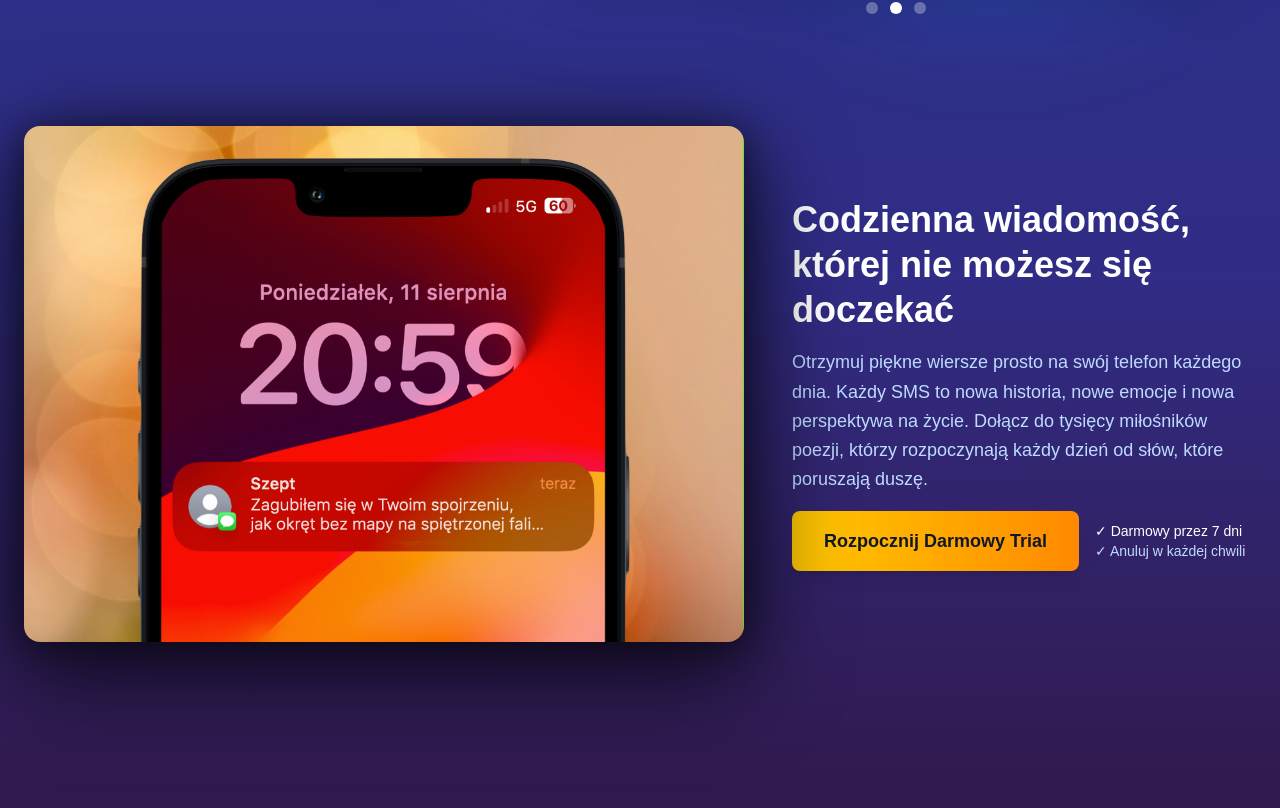
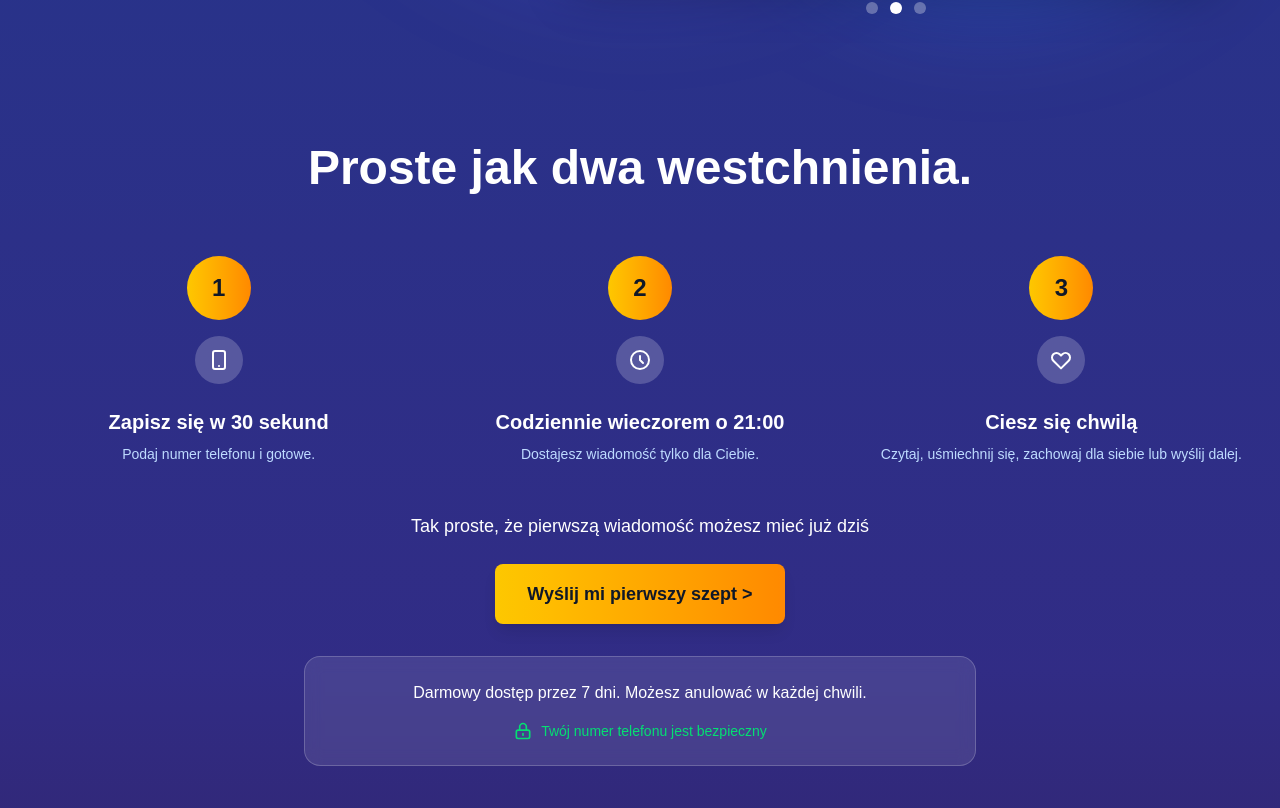
Before and after one commit to kamilkulik/whisper, a Next.js app: page / in a window 1280 px wide. Shown: the part 752-1560 px from the top of the page. Built offline with nearby package versions, Linux system fonts and the light colour scheme.

Commit message:
add how it works section

```diff
--- /dev/null
+++ b/src/app/components/HowItWorks.tsx
@@ -0,0 +1,115 @@
+'use client';
+
+interface HowItWorksProps {
+  onGetStarted: () => void;
+}
+
+export default function HowItWorks({ onGetStarted }: HowItWorksProps) {
+  return (
+    <div className="relative py-20">
+      <div className="max-w-7xl mx-auto px-6">
+        {/* Main Headline */}
+        <div className="text-center mb-16">
+          <h2 className="text-4xl lg:text-5xl font-bold text-white mb-4">
+            Proste jak dwa westchnienia.
+          </h2>
+        </div>
+
+        {/* Steps Cards */}
+        <div className="grid md:grid-cols-3 gap-8 mb-12">
+          {/* Step 1 */}
+          <div className="text-center">
+            <div className="relative mb-6">
+              <div className="w-16 h-16 bg-gradient-to-r from-yellow-400 to-orange-400 rounded-full flex items-center justify-center mx-auto mb-4">
+                <span className="text-2xl font-bold text-gray-900">1</span>
+              </div>
+              <div className="w-12 h-12 bg-white/20 rounded-full flex items-center justify-center mx-auto">
+                <svg className="w-6 h-6 text-white" fill="none" stroke="currentColor" viewBox="0 0 24 24">
+                  <path strokeLinecap="round" strokeLinejoin="round" strokeWidth={2} d="M12 18h.01M8 21h8a2 2 0 002-2V5a2 2 0 00-2-2H8a2 2 0 00-2 2v14a2 2 0 002 2z" />
+                </svg>
+              </div>
+            </div>
+            <h3 className="text-xl font-bold text-white mb-2">
+              Zapisz się w 30 sekund
+            </h3>
+            <p className="text-blue-200 text-sm">
+              Podaj numer telefonu i gotowe.
+            </p>
+          </div>
+
+          {/* Step 2 */}
+          <div className="text-center">
+            <div className="relative mb-6">
+              <div className="w-16 h-16 bg-gradient-to-r from-yellow-400 to-orange-400 rounded-full flex items-center justify-center mx-auto mb-4">
+                <span className="text-2xl font-bold text-gray-900">2</span>
+              </div>
+              <div className="w-12 h-12 bg-white/20 rounded-full flex items-center justify-center mx-auto">
+                <svg className="w-6 h-6 text-white" fill="none" stroke="currentColor" viewBox="0 0 24 24">
+                  <path strokeLinecap="round" strokeLinejoin="round" strokeWidth={2} d="M12 8v4l3 3m6-3a9 9 0 11-18 0 9 9 0 0118 0z" />
+                </svg>
+              </div>
+            </div>
+            <h3 className="text-xl font-bold text-white mb-2">
+              Codziennie wieczorem o 21:00
+            </h3>
+            <p className="text-blue-200 text-sm">
+              Dostajesz wiadomość tylko dla Ciebie.
+            </p>
+          </div>
+
+          {/* Step 3 */}
+          <div className="text-center">
+            <div className="relative mb-6">
+              <div className="w-16 h-16 bg-gradient-to-r from-yellow-400 to-orange-400 rounded-full flex items-center justify-center mx-auto mb-4">
+                <span className="text-2xl font-bold text-gray-900">3</span>
+              </div>
+              <div className="w-12 h-12 bg-white/20 rounded-full flex items-center justify-center mx-auto">
+                <svg className="w-6 h-6 text-white" fill="none" stroke="currentColor" viewBox="0 0 24 24">
+                  <path strokeLinecap="round" strokeLinejoin="round" strokeWidth={2} d="M4.318 6.318a4.5 4.5 0 000 6.364L12 20.364l7.682-7.682a4.5 4.5 0 00-6.364-6.364L12 7.636l-1.318-1.318a4.5 4.5 0 00-6.364 0z" />
+                </svg>
+              </div>
+            </div>
+            <h3 className="text-xl font-bold text-white mb-2">
+              Ciesz się chwilą
+            </h3>
+            <p className="text-blue-200 text-sm">
+              Czytaj, uśmiechnij się, zachowaj dla siebie lub wyślij dalej.
+            </p>
+          </div>
+        </div>
+
+        {/* Mini CTA */}
+        <div className="text-center mb-8">
+          <p className="text-lg text-white mb-6">
+            Tak proste, że pierwszą wiadomość możesz mieć już dziś
+          </p>
+          <button
+            onClick={onGetStarted}
+            className="bg-gradient-to-r from-yellow-400 to-orange-400 hover:from-yellow-300 hover:to-orange-300 text-gray-900 font-bold px-8 py-4 rounded-lg text-lg transition-all duration-300 shadow-lg hover:shadow-xl transform hover:scale-105 cursor-pointer"
+          >
+            Wyślij mi pierwszy szept &gt;
+          </button>
+        </div>
+
+        {/* Reassurance Box */}
+        <div className="max-w-2xl mx-auto">
+          <div className="bg-white/10 backdrop-blur-sm rounded-2xl p-6 border border-white/20">
+            <div className="text-center mb-4">
+              <p className="text-white font-medium">
+                Darmowy dostęp przez 7 dni. Możesz anulować w każdej chwili.
+              </p>
+            </div>
+            <div className="flex items-center justify-center space-x-2">
+              <svg className="w-5 h-5 text-green-400" fill="none" stroke="currentColor" viewBox="0 0 24 24">
+                <path strokeLinecap="round" strokeLinejoin="round" strokeWidth={2} d="M12 15v2m-6 4h12a2 2 0 002-2v-6a2 2 0 00-2-2H6a2 2 0 00-2 2v6a2 2 0 002 2zm10-10V7a4 4 0 00-8 0v4h8z" />
+              </svg>
+              <span className="text-green-400 text-sm font-medium">
+                Twój numer telefonu jest bezpieczny
+              </span>
+            </div>
+          </div>
+        </div>
+      </div>
+    </div>
+  );
+}
--- a/src/app/page.tsx
+++ b/src/app/page.tsx
@@ -4,6 +4,7 @@ import { useState, useEffect } from 'react';
 import ContactForm from './components/ContactForm';
 import TestimonialsCarousel from './components/TestimonialsCarousel';
 import ImageCarousel from './components/ImageCarousel';
+import HowItWorks from './components/HowItWorks';
 
 export default function Home() {
   const [scrolled, setScrolled] = useState(false);
@@ -170,6 +171,9 @@ export default function Home() {
           </div>
         </div>
 
+        {/* How It Works Section */}
+        <HowItWorks onGetStarted={handleStartJourneyWithScroll} />
+
         {/* Smartphone Notification Section */}
         <div className="relative min-h-[80vh] flex items-center">
           <div className="max-w-7xl mx-auto px-6 w-full">
```
Also changed, not shown: 1 other file (tests, documents, lock files or other folders).
